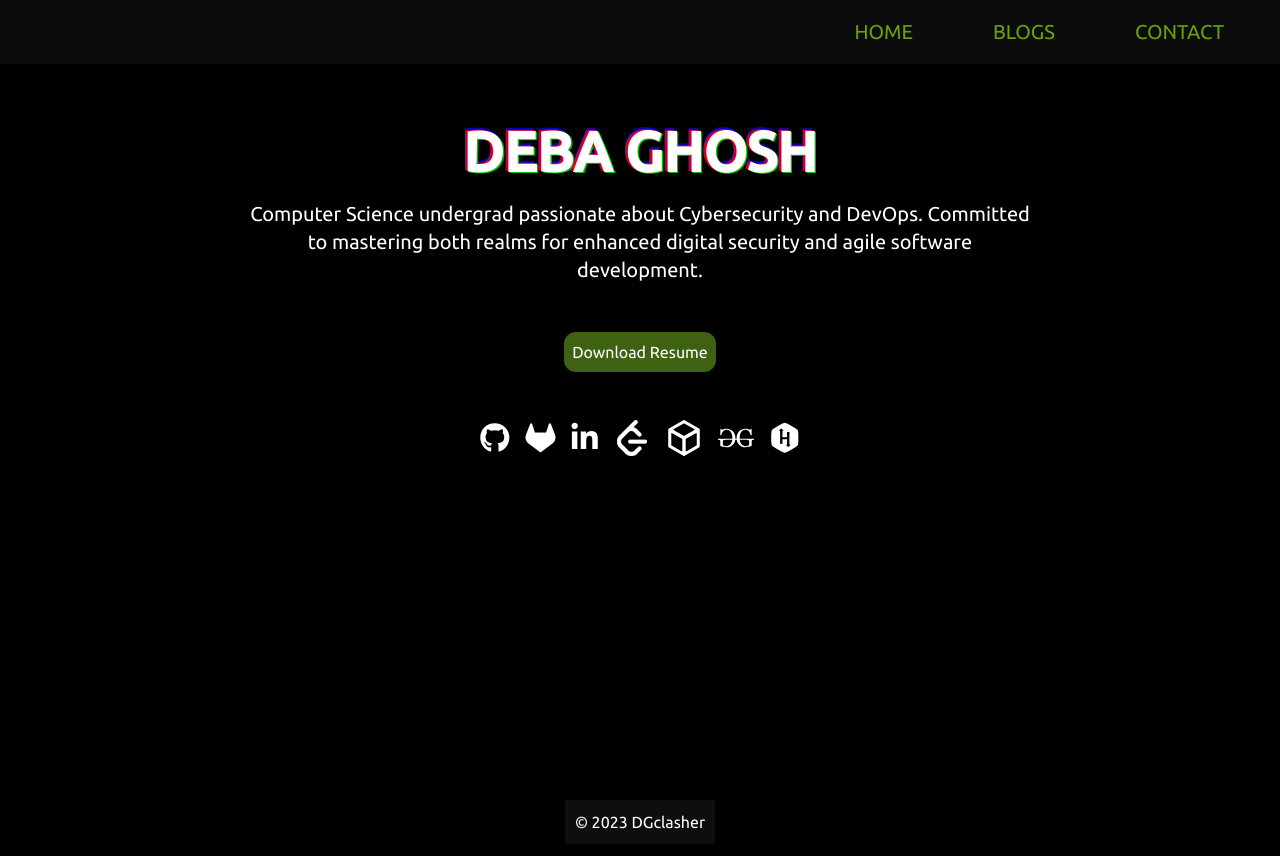
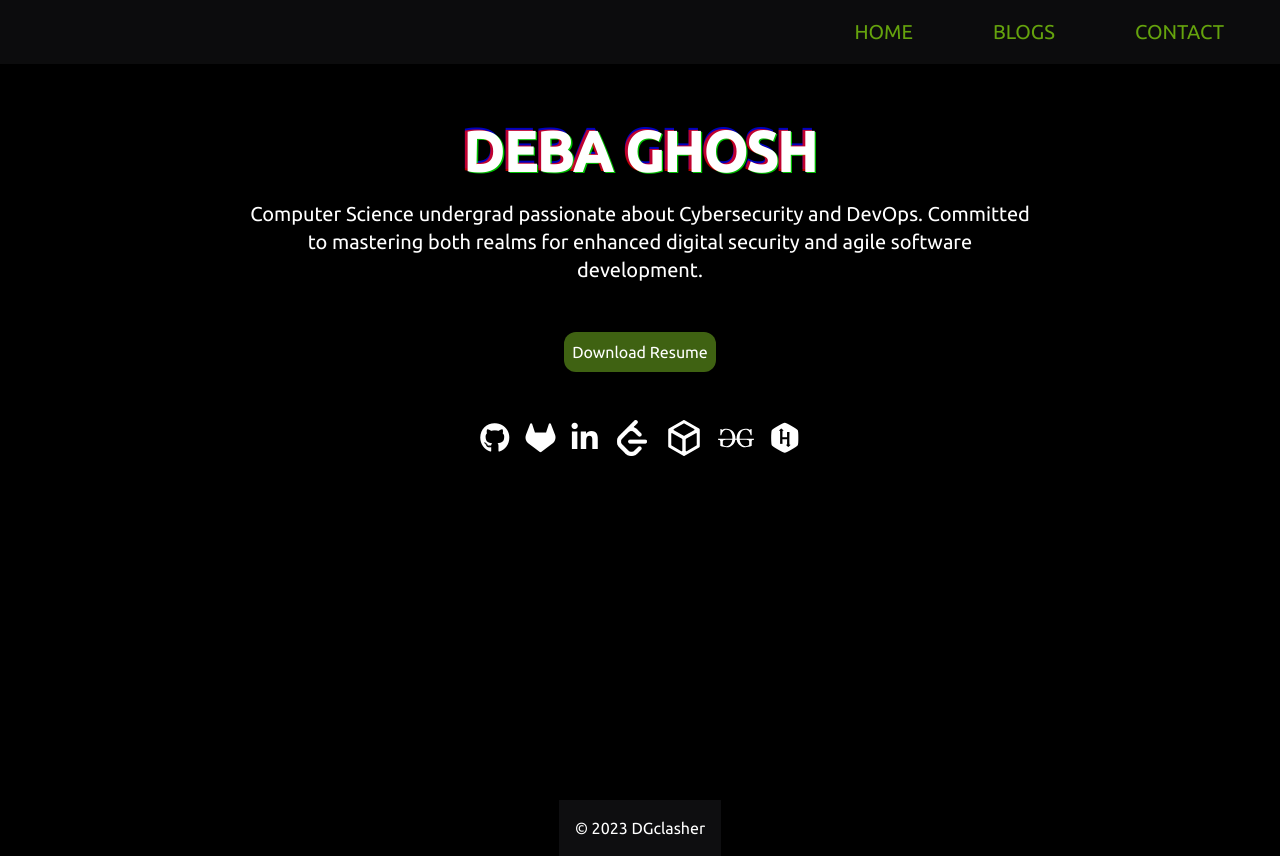
Before and after one commit to DGclasher/whoisdg, a Flask app: page / in a window 1280 px wide. Run offline with Flask 2, Linux system fonts and the light colour scheme; some libraries are stand-ins or nearby versions.

Commit message:
fixed-tailwind

```diff
--- a/app/static/src/main.css
+++ b/app/static/src/main.css
@@ -620,6 +620,10 @@ video {
   margin-top: 1.25rem;
 }
 
+.mt-auto {
+  margin-top: auto;
+}
+
 .block {
   display: block;
 }
@@ -646,6 +650,10 @@ video {
 
 .h-screen {
   height: 100vh;
+}
+
+.min-h-full {
+  min-height: 100%;
 }
 
 .w-20 {
--- a/app/static/src/style.css
+++ b/app/static/src/style.css
@@ -17,19 +17,6 @@ body {
 #menuToggle:hover {
   background-color: rgba(255, 255, 255, 0.1);
   transition: background-color 0.3s ease;
-}
-
-.wrapper {
-  min-height: 100vh;
-  display: flex;
-  flex-direction: column;
-}
-
-.footer {
-  margin-top: auto;
-  color: white;
-  text-align: center;
-  padding: 10px;
 }
 
 nav.pagination-container {
--- a/app/templates/base.html
+++ b/app/templates/base.html
@@ -14,7 +14,7 @@
     {% block head %} {% endblock head %}
   </head>
   <body class="bg-black h-screen">
-    <div class="wrapper">
+    <div class="flex flex-col min-h-full">
       <header class="fixed top-0 left-0 w-full bg-zinc-900 backdrop-blur-md bg-opacity-50 h-14 md:h-16 p-4 text-lime-600 z-10 flex justify-end items-center">
       <button class="block md:hidden group" id="menuToggle">
         <i class="fa-solid fa-bars text-lg"></i>
@@ -43,7 +43,7 @@
       {% endblock body %}
     </div>
   </div>
-  <div class="footer bg-zinc-900 backdrop-blur-md bg-opacity-60">
+  <div class="mt-auto text-white text-center p-3 md:p-4 bg-zinc-900 backdrop-blur-md bg-opacity-60">
     &copy;
     <script>
       document.write(new Date().getFullYear());
```
